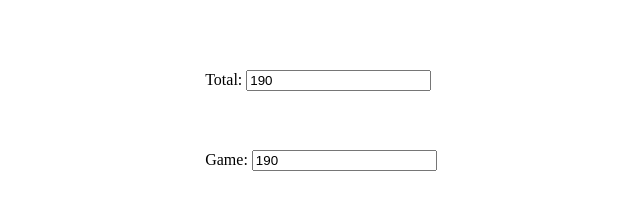
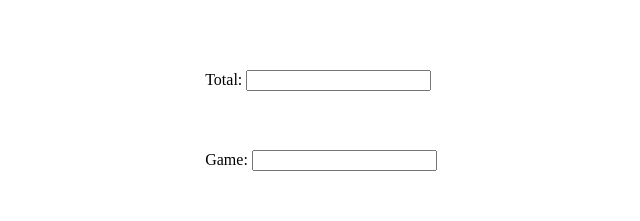
Before and after one commit to enzoperce35/advising-miron, a React (Vite) app: page / in a window 1280 px wide. Shown: the part 321-542 px from the top of the page, without its empty margins (319-959 px from the left). Built offline with nearby package versions, Linux system fonts and the light colour scheme.

Commit message:
basic functions working; weightDiff set at 40

```diff
--- a/src/app/App.jsx
+++ b/src/app/App.jsx
@@ -5,7 +5,7 @@ import '../style/App.css'
 import * as formula from './formula'
 
 function App() {
-  const [gameFund, setGameFund] = useState({initTotal: null, initStart: null, newHigh: null, update: null})
+  const [gameFund, setGameFund] = useState({initTotal: null, initStart: null, newStart: null, newHigh: null, update: null})
   const [runDetails, setRunDetails] = useState({won: null, difference: null})
 
   // Initial Setting Of Fund, Only Used Once
@@ -16,8 +16,9 @@ function App() {
       ...gameFund,
       initTotal: parseInt(fund.get('totalFund')),
       initStart: parseInt(fund.get('gameFund')),
-      newHigh: parseInt(fund.get('gameFund')),
-      update: parseInt(fund.get('gameFund')),
+      newHigh: parseInt(fund.get('totalFund')),
+      newStart: parseInt(fund.get('gameFund')),
+      update: parseInt(fund.get('totalFund')),
     }),
 
     e.preventDefault();
@@ -28,8 +29,6 @@ function App() {
     const result = parseInt(new FormData(e.target).get('runResult')) // this is the result of run
     const difference = result - gameFund.update  // this is the difference of previous total and current total
     const wonRun = difference >= 0
-    //const totalDiff = formula.totalDifference(gameFund.initTotal, gameFund.update)
-    //const gameStatus = gameFund.update >= gameFund.initTotal ? 'bullish' : 'bearish'
 
     setRunDetails({
       ...runDetails,
@@ -41,6 +40,7 @@ function App() {
       ...gameFund,
       update: result,
       newHigh: result > gameFund.newHigh ? result : gameFund.newHigh, // if the user is winning, the updated winning is the new start
+      newStart: result > gameFund.newHigh ? (gameFund.newStart + difference) : gameFund.newStart,
     }),
 
     e.preventDefault();
@@ -54,6 +54,7 @@ function App() {
     <>
       <div id='header'>
         <h2>Advising Miron</h2>
+
       </div>
 
       <div className="container">
--- /dev/null
+++ b/src/app/advice.jsx
@@ -0,0 +1,52 @@
+import { useEffect, useState } from "react"
+
+
+
+function adviceSpin(spins, normalBet, gritBet, weightDiff) {
+  if ((spins < 1) || (weightDiff > 40)) {
+    return "Let's get this over for now"
+  } else if (spins < 4) { //do grit when you have 3 spins left
+    return `Spin 3 Times at ${gritBet} pesos`
+  }
+
+  return `Spin ${spins} Times at ${normalBet} pesos`
+}
+
+function determineSpins(details, funds) {
+  const safeMargin = details.safe + details.bet  //add 1 more bet so remaining spins wont drop to zero
+  const gritMargin = details.grit * 3 //3 last spins with highered bet
+  const betMargin = safeMargin + gritMargin
+  const spins = (funds.update - betMargin) / details.bet // number of normal spins
+
+  return Math.floor(spins)
+}
+
+function spinCount(spins) {
+  const spinCount = [8, 10, 12].sort(() => 0.5 - Math.random()).pop()
+
+  return spins <= spinCount ? spins : spinCount
+}
+
+export default function Advice({details, funds}) {
+  const [adviceValues, setAdviceValues] = useState({spins: null, weightDiff: null})
+
+  useEffect(() => {
+    setAdviceValues({
+      ...adviceValues,
+      spins: determineSpins(details, funds),
+      weightDiff: details.bear - details.bull
+    })
+
+  }, [details])
+
+  return (
+    <div className="game">
+      <div id="advice-values">
+        <span>{`Diff: ${adviceValues.weightDiff} `}</span>
+        <span>{`Spins: ${adviceValues.spins} `}</span>
+      </div>
+
+      <h1 id="advice">{adviceSpin(spinCount(adviceValues.spins), details.bet, details.grit, adviceValues.weightDiff)}</h1>
+    </div>
+  )
+}
--- a/src/app/formula.js
+++ b/src/app/formula.js
@@ -6,11 +6,11 @@ function totalDifference(initial, current) {
 }
 
 function addWeight(run, fund, game) {
-  let runScore =  run.difference / game.bet
-  const totalDiff = totalDifference(fund.initTotal, fund.update)
+  let runScore =  Math.abs(run.difference / game.bet)
+  const totalDiff = totalDifference(fund.newHigh, fund.update)
 
-  if ((run.won && game.state === 'bullish') || (!run.won && game.state == 'bearish')) { //sinuswetrte || minamalas
-    return (runScore + (runScore * (totalDiff / 100)))
+  if (!run.won && fund.bearish) { //minamalas
+    runScore += (runScore * (totalDiff / 100))
   }
 
   return runScore
--- a/src/app/fund.jsx
+++ b/src/app/fund.jsx
@@ -1,16 +1,16 @@
 export default function Fund({setFund}) {
 
     return (
-      <form onSubmit={(e) => setFund(e)}>
+      <form id="starting-input" onSubmit={(e) => setFund(e)}>
         <div>
           <div>
             <label htmlFor="totalFund">Total: </label>
-            <input type="number" name="totalFund" id="totalFund" value={190}/>
+            <input type="number" name="totalFund" id="totalFund" required/>
           </div>
 
           <div>
             <label htmlFor="gameFund">Game: </label>
-            <input type="number" name="gameFund" id="gameFund" value={190}/>
+            <input type="number" name="gameFund" id="gameFund" required/>
           </div>
         </div>
 
--- a/src/app/fundProcessor.js
+++ b/src/app/fundProcessor.js
@@ -2,80 +2,69 @@ class FundProcessor {
   constructor(funds, run) {
     this.initStart = funds.initStart;
     this.initTotal = funds.initTotal;
+    this.newStart = funds.newStart
     this.update = funds.update;
     this.newHigh = funds.newHigh;
     this.won = run.won
-    this.bearish = this.newHigh < this.update
-
-    //this.totalDiff = this.update - this.newHigh
-    //this.win = this.totalDiff > 0;
+    this.bearish = this.update < this.newHigh
+    this.bullish = this.update === this.newHigh
+    this.totalDiff = this.newHigh - this.initTotal
   }
 
   get bet() {
-    const base = this.newHigh
+    const base = this.newStart
 
     if (base < 100) {      //99
-      return 1
+      return {bet: 1, grit: 3}
     }
     else if (base < 180) {   //110
-      return 2
+      return {bet: 2, grit: 5}
     }
     else if (base < 300) {    //120
-      return 3
+      return {bet: 3, grit: 8}
     }
     else if (base < 750) {   //150
-      return 5
+      return {bet: 5, grit: 10}
     }
     else if (base < 1600) {  //200
-      return 8
+      return {bet: 8, grit: 20}
     }
     else if (base < 2500) {  //250
-      return 10
+      return {bet: 10, grit: 50}
     }
     else if (base < 6000) {  //300
-      return 20
+      return {bet: 20, grit: 100}
     }
     else if (base < 17500) { //350
-      return 50
+      return {bet: 50, grit: 200}
     }
     else if (base < 40000) {  //400
-      return 100
+      return {bet: 100, grit: 300}
     }
     else if (base < 90000) {  //450
-      return 200
+      return {bet: 200, grit: 400}
     }
     else if (base < 150000) {  //500
-      return 300
+      return {bet: 300, grit: 500}
     }
     else if (base < 220000) {  //550
-      return 400
+      return {bet: 400, grit: 700}
     }
     else if (base < 300000) {  //600
-      return 500
+      return {bet: 500, grit: 1000}
     }
     else if (base < 455000) {  //650
-      return 700
+      return {bet: 700, grit: 1000}
     }
     else {
-      return 1000
+      return {bet: 1000, grit: 1000}
     }
   }
 
   get safe() {
-    let safe;
+    const baseDiff = this.initTotal - this.initStart
 
-    // safe margin was set 56% by deafult
-    if (this.win) {
-      safe = ((56 / 100) * this.newHigh) + this.totalDiff;
-    } else {
-      safe = (56 / 100) * this.initStart;
-    }
-
-    return safe / 2
-  }
-
-  get state() {
-    return this.bearish ? 'bearish' : 'bullish'
+    return ((((56 / 100) * this.newStart) + this.totalDiff) / 2) + baseDiff
   }
 
 }
--- a/src/app/game.jsx
+++ b/src/app/game.jsx
@@ -1,37 +1,44 @@
 import { useEffect, useState } from "react"
 import { FundProcessor } from "./fundProcessor"
 import * as formula from './formula'
+import Advice from './advice'
 
 export default function Game({funds, run, logRun}) {
-  const [gameDetails, setGameDetails] = useState({bet: null, safe: null, bear: 0, bull: 0, state: null})
+  const [gameDetails, setGameDetails] = useState({bet: null, grit: null, safe: null, bear: 0, bull: 0, bearish: false})
+
+  function setWeight(subj, currWeight, fund) {
+    if (fund.bullish || run.won == null) return 0;
+
+    if ((!run.won && subj === 'bear') || (run.won && subj === 'bull')) {
+      return currWeight += formula.addWeight(run, fund, gameDetails)
+    }
+
+    return currWeight
+  }
 
   useEffect(() => {
     const fund = new FundProcessor(funds, run);
 
     setGameDetails({
       ...gameDetails,
-      bet: fund.bet,
+      bet: fund.bet['bet'],
+      grit: fund.bet['grit'],
       safe: fund.safe,
-      win: fund.win,
-      state: fund.state
+      state: fund.state,
+      bear: setWeight('bear', gameDetails.bear, fund),
+      bull: setWeight('bull', gameDetails.bull, fund),
+      bearish: fund.bearish
     })
-
-    if (run.won) setGameDetails(formula.addWeight(run, fund, gameDetails))
-    if (!run.won) setGameDetails(formula.addWeight(run, fund, gameDetails))
 
   }, [funds])
 
   return (
-    <div className="game">
-      {[
-        `bet: ${gameDetails.bet} `,
-        `safe: ${gameDetails.safe} `,
-        ]}
-      <h1>Spin 8 Times</h1>
+    <div>
+      <Advice details={gameDetails} funds={funds}/>
 
       <form onSubmit={(e) => logRun(e, gameDetails.bet)}>
-        <div>
-          <input type="number" name="runResult" id="runResult"/>
+        <div id="round-input">
+          <input type="number" name="runResult" id="runResult" placeholder={funds.update} required/>
         </div>
 
         <div id="submit">
--- a/src/style/App.css
+++ b/src/style/App.css
@@ -17,10 +17,27 @@
 
 form {
   display: flex;
+  line-height: 80px;
   flex-direction: column;
-  line-height: 80px;
+}
+
+#round-input {
+  align-self: center;
 }
 
 #submit {
   align-self: center;
 }
+
+#advice-values {
+  display: flex;
+  flex-direction: row;
+  justify-content: center;
+  gap: 20px;
+}
+
+@media screen and (max-width: 650px) {
+  #advice {
+    font-size: medium;
+  }
+}
```
